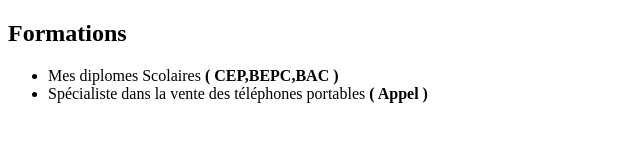
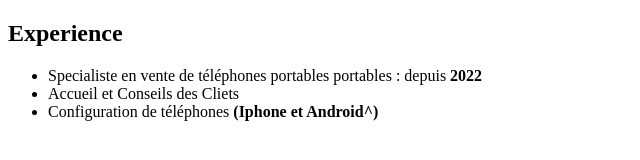
Before and after one commit to danielcossagbetin-ui/git-mon-cv, a plain HTML site: page index.html in a window 1280 px wide. Shown: the whole page, without its empty margins (0-640 px from the left). Drawn offline with Linux system fonts and the light colour scheme.

Commit message:
mise en place de la section experiences

```diff
--- a/index.html
+++ b/index.html
@@ -7,12 +7,11 @@
     <title>Document</title>
 </head>
 <body>
-     <h2>Formations</h2>
-    <p>
-        <ul>
-            <li>Mes diplomes Scolaires <strong>( CEP,BEPC,BAC )</strong></li>
-            <li>Spécialiste dans la vente des téléphones portables <strong>( Appel )</strong></li>
-        </ul>
-        </p>
+     <h2>Experience</h2>
+        <p><ul>
+            <li>Specialiste en vente de téléphones portables portables : depuis <strong>2022</strong></li>
+            <li>Accueil et Conseils des Cliets</li>
+            <li>Configuration de téléphones <strong>(Iphone et Android^)</strong></li>
+        </ul></p>
 </body>
 </html>
```
